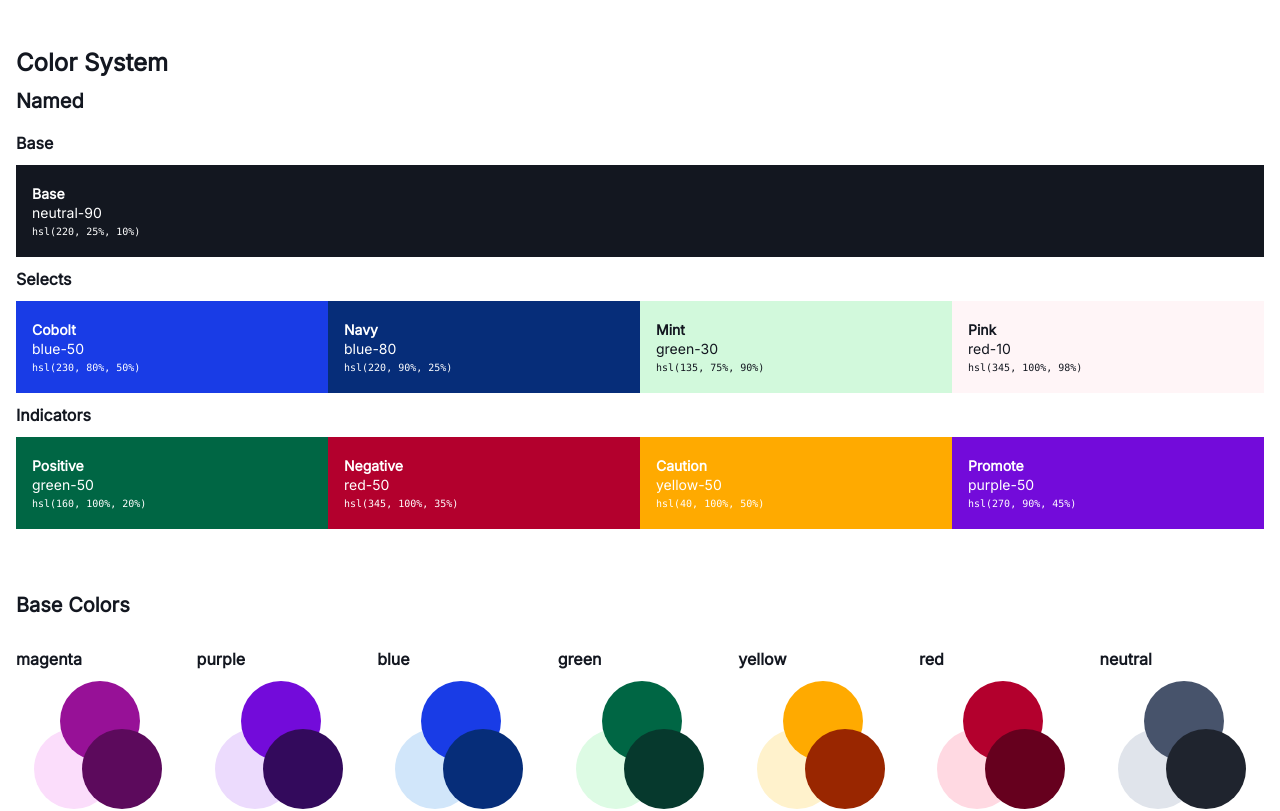
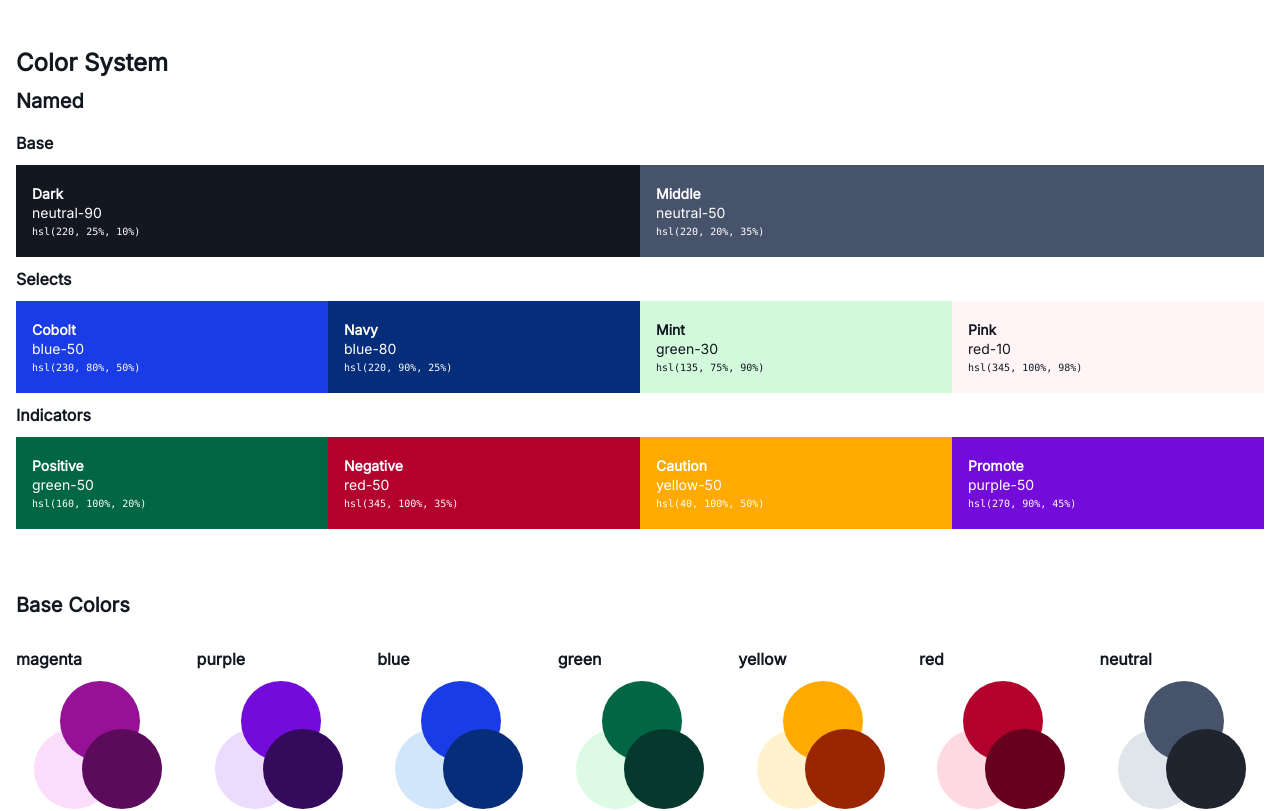
Before and after one commit to scottdejonge/color-system, a Vue app: page / in a window 1280 px wide. Shown: the top 811 px of the page. Built offline with nearby package versions, Linux system fonts and the light colour scheme.

Commit message:
Middle shade

```diff
--- a/src/App.vue
+++ b/src/App.vue
@@ -46,9 +46,17 @@ export default {
         <li>
           <Swatch
             id="neutral-90"
-            name="Base"
+            name="Dark"
             scale="90"
             v-bind:color="$options.palettes.neutral['90'].value"
+          />
+        </li>
+        <li>
+          <Swatch
+            id="neutral-50"
+            name="Middle"
+            scale="50"
+            v-bind:color="$options.palettes.neutral['50'].value"
           />
         </li>
       </ul>
```
